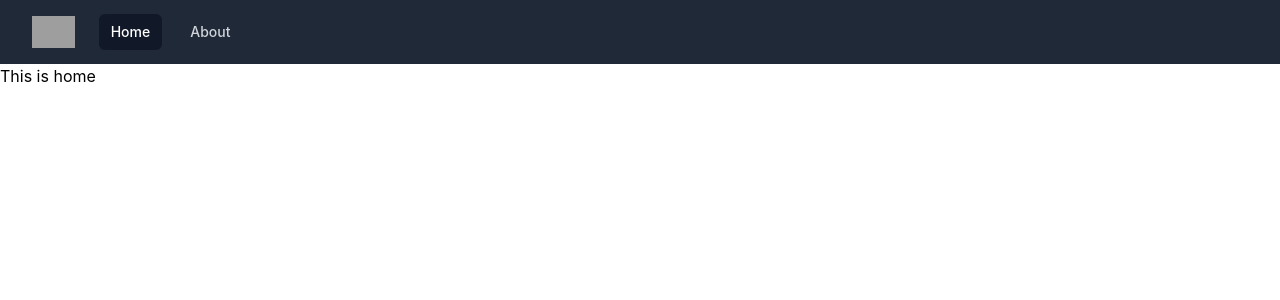
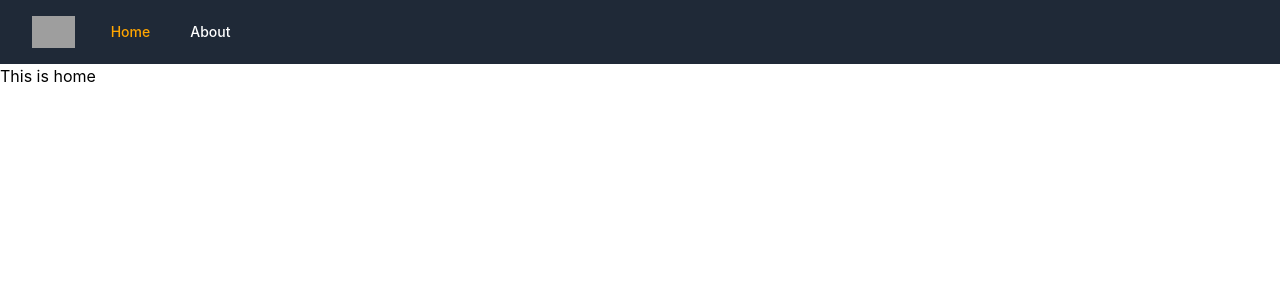
Before and after one commit to Niiischal/React-NoteApplication, a React (Create React App) app in the folder inotes/: page / in a window 1280 px wide. Shown: the top 300 px of the page. Built offline with nearby package versions, Linux system fonts and the light colour scheme; grey boxes are pictures that could not be loaded.

Commit message:
understanding about Context API and using NavLink instead of useLocation hook

```diff
--- a/inotes/src/components/Navbar.js
+++ b/inotes/src/components/Navbar.js
@@ -1,5 +1,5 @@
 import React from 'react'
-import { Link } from 'react-router-dom'
+import { NavLink } from 'react-router-dom'
 
 const Navbar = () => {
   return (
@@ -25,8 +25,10 @@ const Navbar = () => {
         </div>
         <div className="hidden sm:ml-6 sm:block">
           <div className="flex space-x-4">
-            <Link to="/" className="bg-gray-900 text-white rounded-md px-3 py-2 text-sm font-medium" aria-current="page">Home</Link>
-            <Link to="/about" className="text-gray-300 hover:bg-gray-700 hover:text-white rounded-md px-3 py-2 text-sm font-medium">About</Link>
+            <NavLink to="/" className="text-gray-300 hover:bg-gray-700 hover:text-white rounded-md px-3 py-2 text-sm font-medium" style={({ isActive }) => ({
+                            color: isActive ? 'Orange' : 'white' })}>Home </NavLink>
+            <NavLink to="/about" className="text-gray-300 hover:bg-gray-700 hover:text-white rounded-md px-3 py-2 text-sm font-medium" style={({ isActive }) => ({
+                            color: isActive ? 'Orange' : 'white' })}>About</NavLink>
           </div>
         </div>
       </div>
@@ -35,8 +37,8 @@ const Navbar = () => {
 
   <div className="sm:hidden" id="mobile-menu">
     <div className="space-y-1 px-2 pb-3 pt-2">
-      <Link to="/" className="bg-gray-900 text-white block rounded-md px-3 py-2 text-base font-medium" aria-current="page">Home</Link>
-      <Link to="/about" className="text-gray-300 hover:bg-gray-700 hover:text-white block rounded-md px-3 py-2 text-base font-medium">About</Link>
+      <NavLink to="/" className="bg-gray-900 text-white block rounded-md px-3 py-2 text-base font-medium" >Home</NavLink>
+      <NavLink to="/about" className="text-gray-300 hover:bg-gray-700 hover:text-white block rounded-md px-3 py-2 text-base font-medium">About</NavLink>
     </div>
   </div>
 </nav>
--- /dev/null
+++ b/inotes/src/context/notes/NoteContext.js
@@ -0,0 +1,5 @@
+import { createContext } from "react";
+
+const NoteContext = createContext();
+
+export default NoteContext;
--- /dev/null
+++ b/inotes/src/context/notes/NoteState.js
@@ -0,0 +1,8 @@
+import NoteContext from "./NoteContext";
+
+const NoteState =  (props)=>{
+    return (
+        <NoteContext.Provider>
+            {props.children}
+        </NoteContext.Provider>
+}
```
